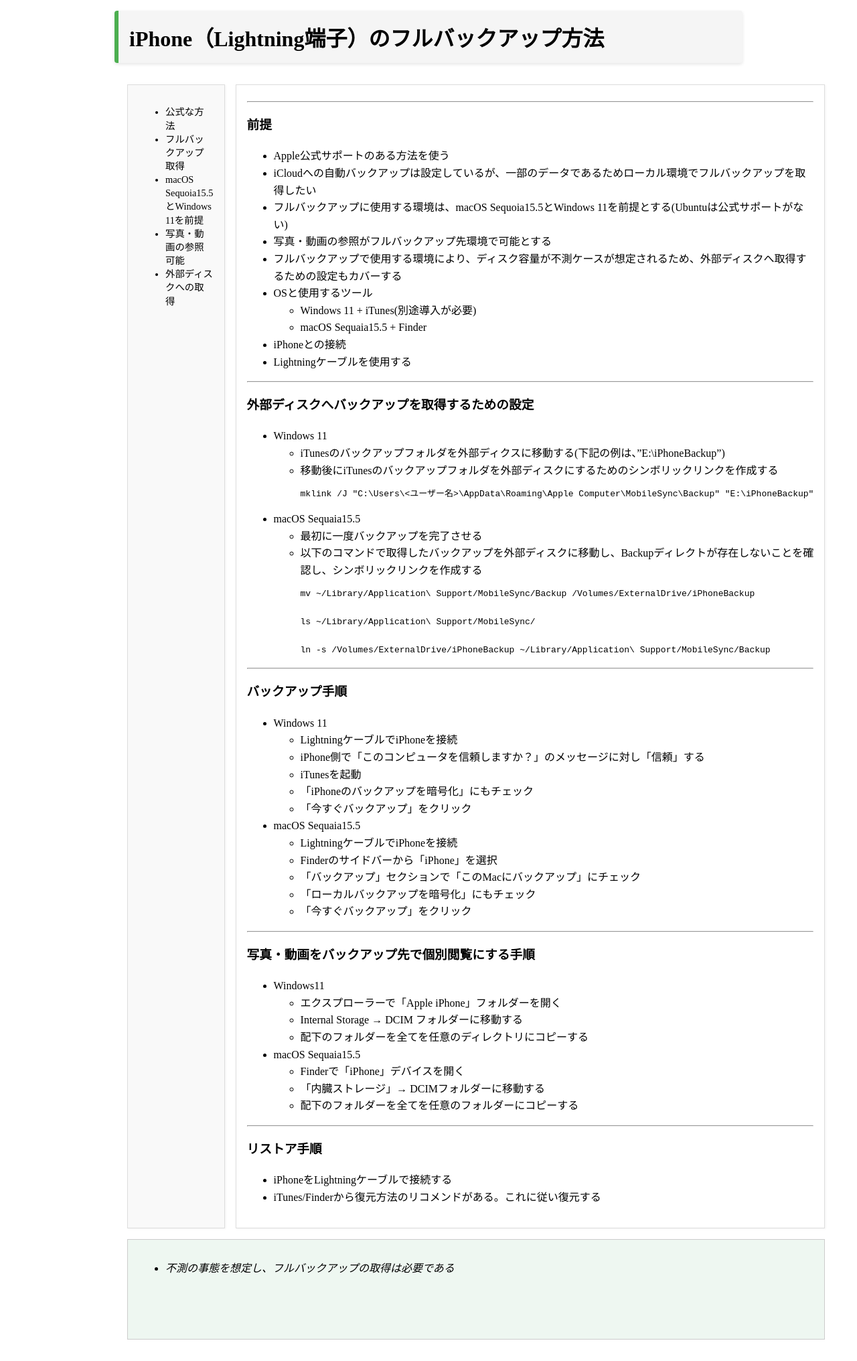
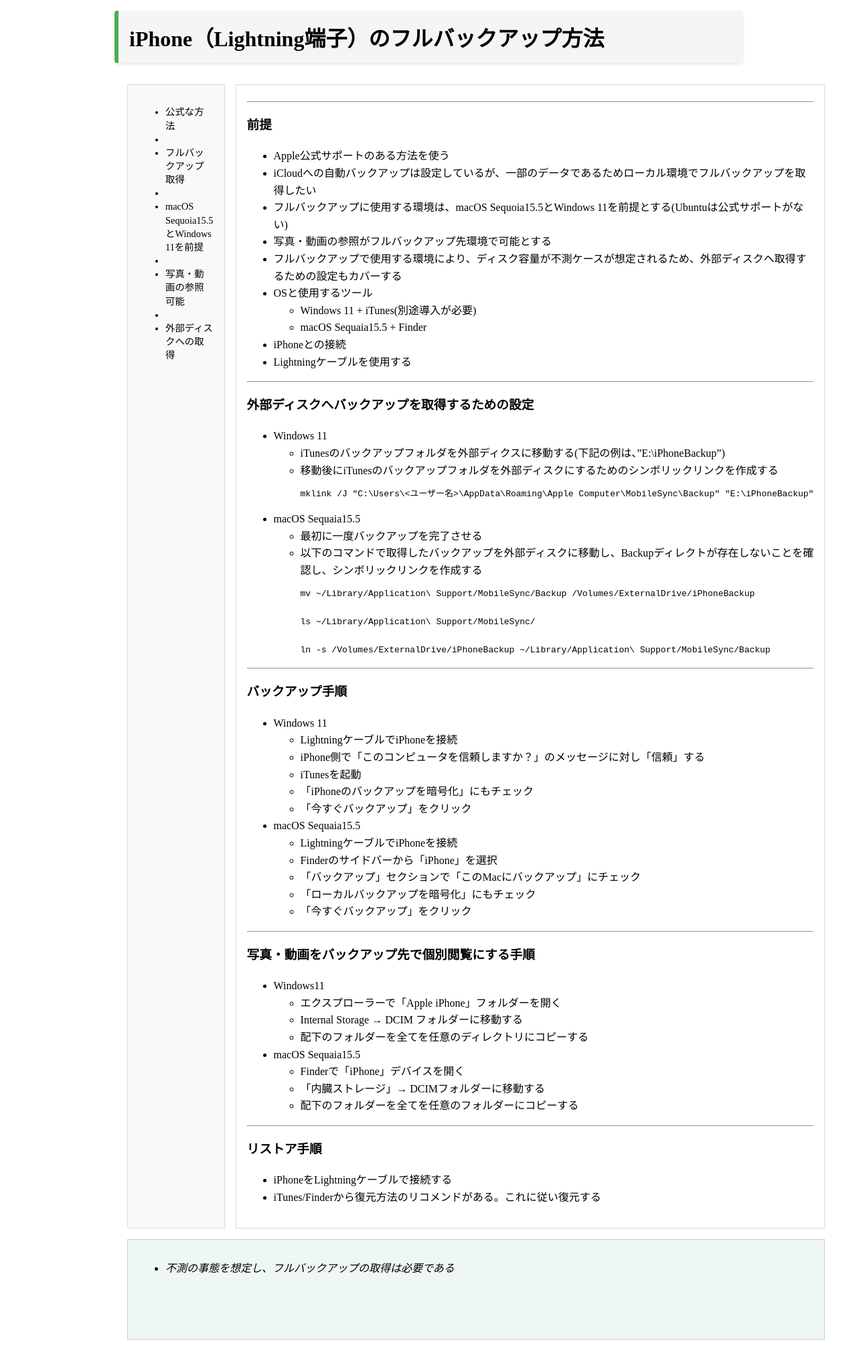
Before and after one commit to kazukifufu/homepage, a Jekyll site: the page built from _posts/2025-07-13-iphone-backup.md, in a window 1280 px wide. Shown: the whole page at 67% size. Built offline with Jekyll 4.4.1, drawn with Linux system fonts in a browser that asks for light colours.

```diff
--- a/_posts/2025-07-13-iphone-backup.md
+++ b/_posts/2025-07-13-iphone-backup.md
@@ -1,10 +1,14 @@
 ---
 title: iPhone（Lightning端子）のフルバックアップ方法
 cue: |
-  - 公式な方法<br>
-  - フルバックアップ取得<br>
-  - macOS Sequoia15.5とWindows 11を前提<br>
-  - 写真・動画の参照可能<br>
+  - 公式な方法
+  -
+  - フルバックアップ取得
+  -
+  - macOS Sequoia15.5とWindows 11を前提
+  -
+  - 写真・動画の参照可能
+  -
   - 外部ディスクへの取得
 summary: |
   - 不測の事態を想定し、フルバックアップの取得は必要である
```
